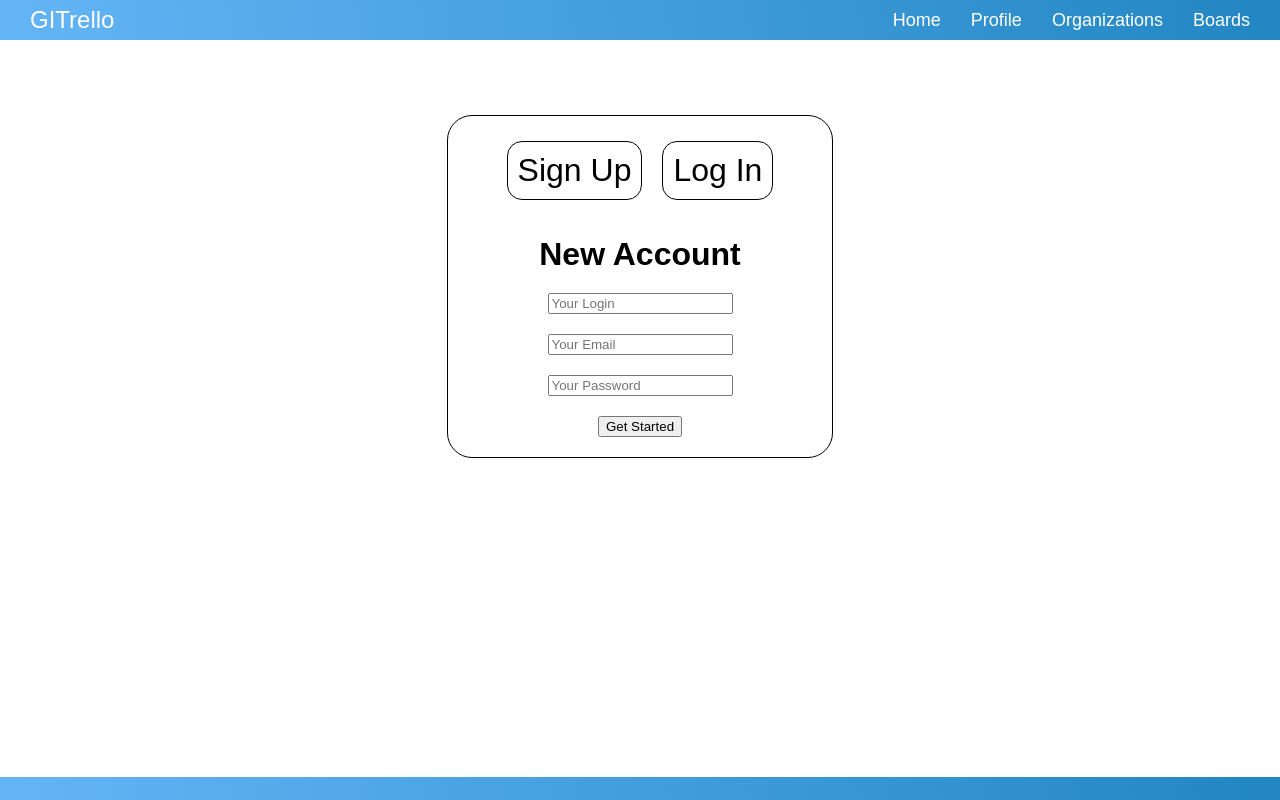
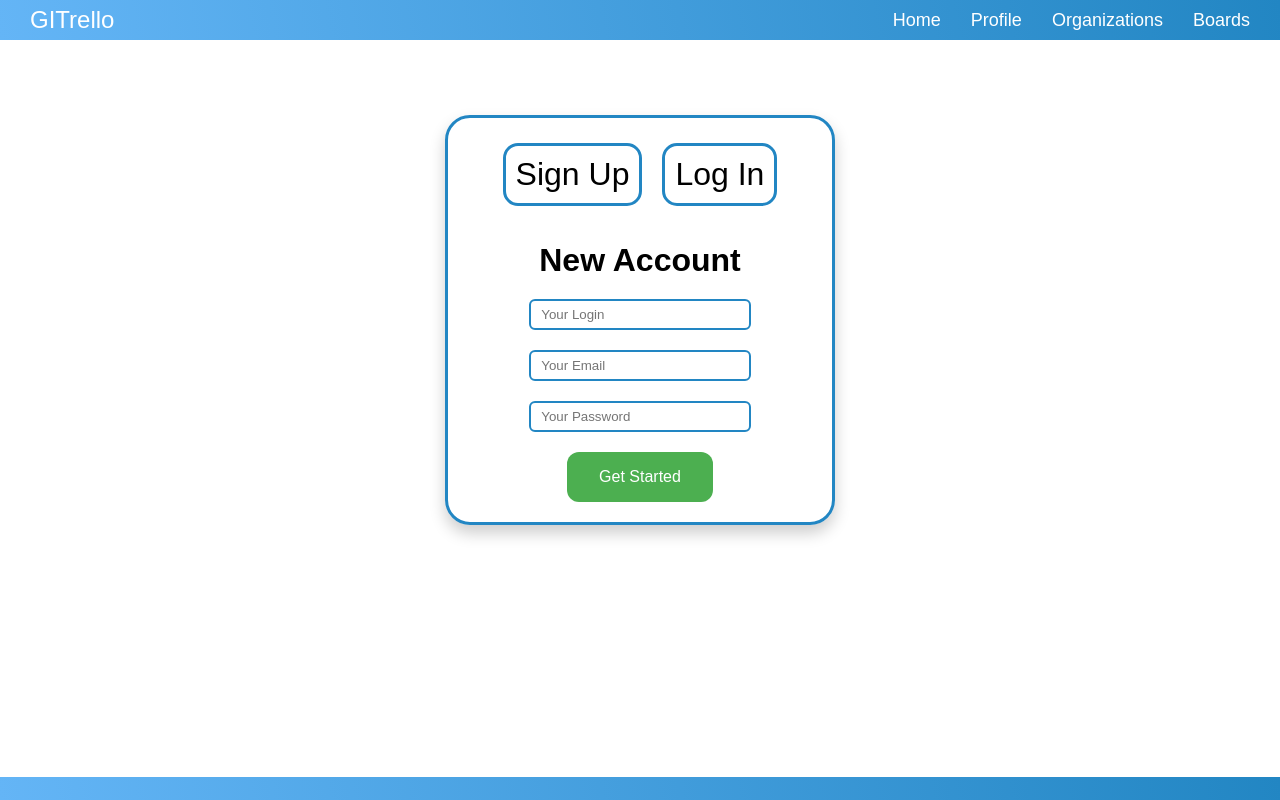
Before and after one commit to FNSdev/gitrello, a Django app: page / in a window 1280 px wide. Run offline with Django 3.2, Linux system fonts and the light colour scheme; some libraries are stand-ins or nearby versions.

Commit message:
Added styles for inputs and buttons

```diff
--- a/gitrello/static/css/homePage.css
+++ b/gitrello/static/css/homePage.css
@@ -3,8 +3,9 @@
 .auth-container {
   width: 90%;
   margin: 75px auto auto;
-  border: 1px solid black;
+  border: 3px solid var(--primary-dark);
   border-radius: 25px;
+  box-shadow: var(--default-shadow);
 }
 
 .auth-container__tab {
@@ -24,7 +25,7 @@
 .auth-container__tab__list__item {
   margin: 10px;
   padding: 10px;
-  border: 1px solid black;
+  border: 3px solid var(--primary-dark);
   border-radius: 15px;
   font-size: 32px;
   cursor: pointer;
--- a/gitrello/static/css/main.css
+++ b/gitrello/static/css/main.css
@@ -5,6 +5,14 @@
   --secondary: #ffb74d;
   --secondary-dark: #c88719;
   --secondary-light: #ffe97d;
+  --green: #4CAF50;
+  --red: #FF1A1A;
+  --orange: #E5A42D;
+  --default-shadow: 0 8px 16px 0 rgba(0, 0, 0, 0.2);
+}
+
+:invalid {
+  box-shadow: none;
 }
 
 html, body {
@@ -37,3 +45,42 @@ body {
   height: 25px;
   background-image: linear-gradient(260deg, var(--primary-dark) 0%, var(--primary) 100%);
 }
+
+.btn {
+  background-color: var(--primary-dark);
+  border: none;
+  border-radius: 12px;
+  color: white;
+  padding: 16px 32px;
+  text-align: center;
+  text-decoration: none;
+  font-size: 16px;
+  cursor: pointer;
+}
+
+.btn-success {
+  background-color: var(--green);
+}
+
+input[type=text], input[type=email], input[type=password] {
+  width: 100%;
+  padding: 6px 10px;
+  box-sizing: border-box;
+  border: 2px solid var(--primary-dark);
+  -webkit-transition: 0.5s;
+  transition: 0.5s;
+  outline: none;
+  border-radius: 6px;
+}
+
+input[type=text]:invalid, input[type=email]:invalid, input[type=password]:invalid {
+  border: 2px solid var(--red);
+}
+
+input[type=text]:valid, input[type=email]:valid, input[type=password]:valid {
+  border: 2px solid var(--green);
+}
+
+input[type=text]:placeholder-shown, input[type=email]:placeholder-shown, input[type=password]:placeholder-shown {
+  border: 2px solid var(--primary-dark);
+}
--- a/gitrello/static/js/pages/homePage.js
+++ b/gitrello/static/js/pages/homePage.js
@@ -15,16 +15,20 @@ export class HomePage extends Page {
           <div class="auth-container__tab__content">
             <form class="auth-container__tab__content__signup-form" id="auth-container-tab-content-signup-form">
               <h1 class="auth-container__tab__content__signup-form__header">New Account</h1>
-              <input type="text" class="auth-container__tab__content__signup-form__input" placeholder="Your Login">
-              <input type="email" class="auth-container__tab__content__signup-form__input" placeholder="Your Email">
-              <input type="password" class="auth-container__tab__content__signup-form__input" placeholder="Your Password">
-              <button type="submit" class="auth-container__tab__content__signup-form__button"/>Get Started</button>
+              <input required type="text" class="auth-container__tab__content__signup-form__input" placeholder="Your Login">
+              <input required type="email" class="auth-container__tab__content__signup-form__input" placeholder="Your Email">
+              <input required type="password" class="auth-container__tab__content__signup-form__input" placeholder="Your Password">
+              <button type="submit" id="signup-button" class="auth-container__tab__content__signup-form__button btn btn-success"/>
+                Get Started
+              </button>
             </form>
             <form class="auth-container__tab__content__login-form" id="auth-container-tab-content-login-form">
               <h1 class="auth-container__tab__content__login-form__header">Welcome Back!</h1>
-              <input type="text" class="auth-container__tab__content__login-form__input" placeholder="Your Login">
-              <input type="password" class="auth-container__tab__content__login-form__input" placeholder="Your Password">
-              <button type="submit" class="auth-container__tab__content__login-form__button"/>Log In</button>
+              <input required type="text" class="auth-container__tab__content__login-form__input" placeholder="Your Login">
+              <input required type="password" class="auth-container__tab__content__login-form__input" placeholder="Your Password">
+              <button type="submit" id="login-button" class="auth-container__tab__content__login-form__button btn btn-success"/>
+                Log In
+              </button>
             </form>
           </div>
         </div>
@@ -53,6 +57,16 @@ export class HomePage extends Page {
         super.afterRender();
 
         document.getElementById('auth-container-tab-list-item-signup').onclick = this.onSignUpSwitchClick;
-        document.getElementById('auth-container-tab-list-item-login').onclick = this.onLoginSwitchClick;
+        document.getElementById('auth-container-tab-list-item-login').onclick = this.onLoginSwitchClick
+        document.getElementById('signup-button').onclick = this.onSignUp;
+        document.getElementById('login-button').onclick = this.onLogIn;
+    }
+
+    onSignUp(event) {
+        event.preventDefault();
+    }
+
+    onLogIn(event) {
+        event.preventDefault();
     }
 }
```
